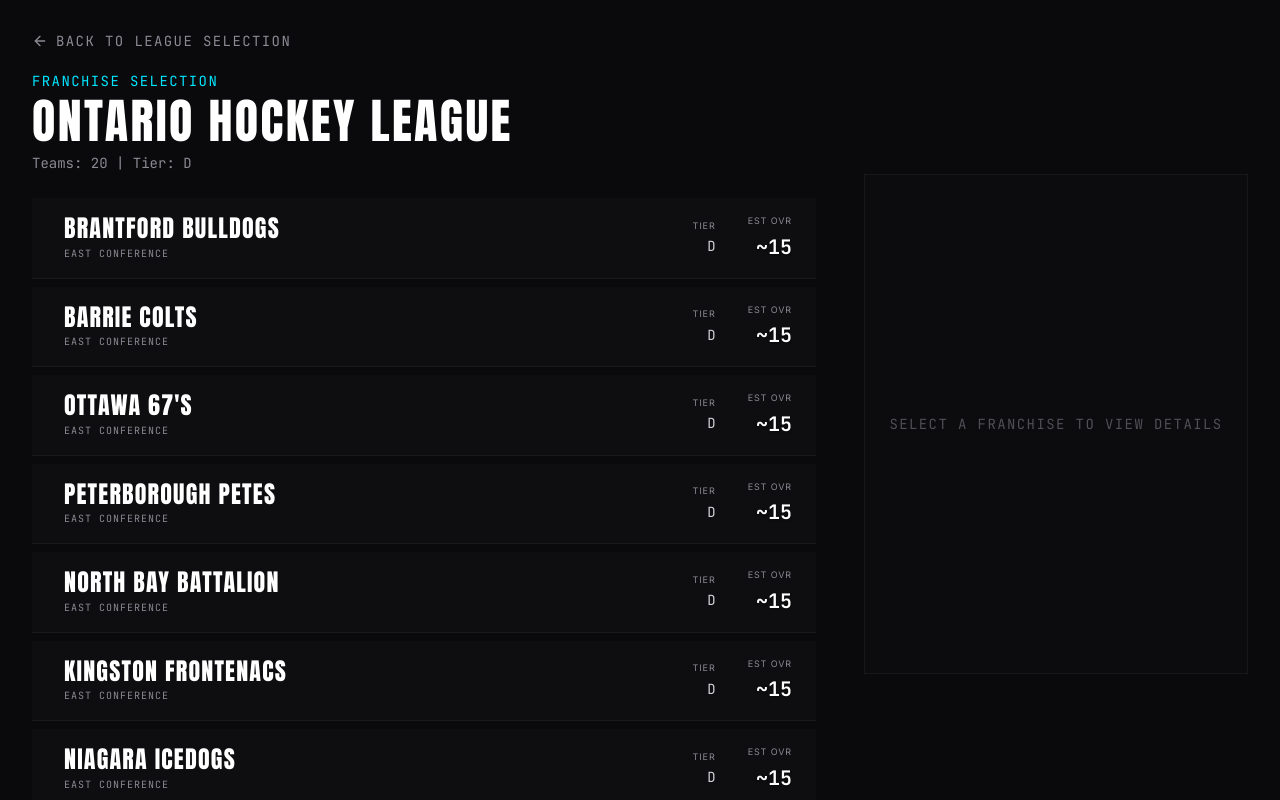
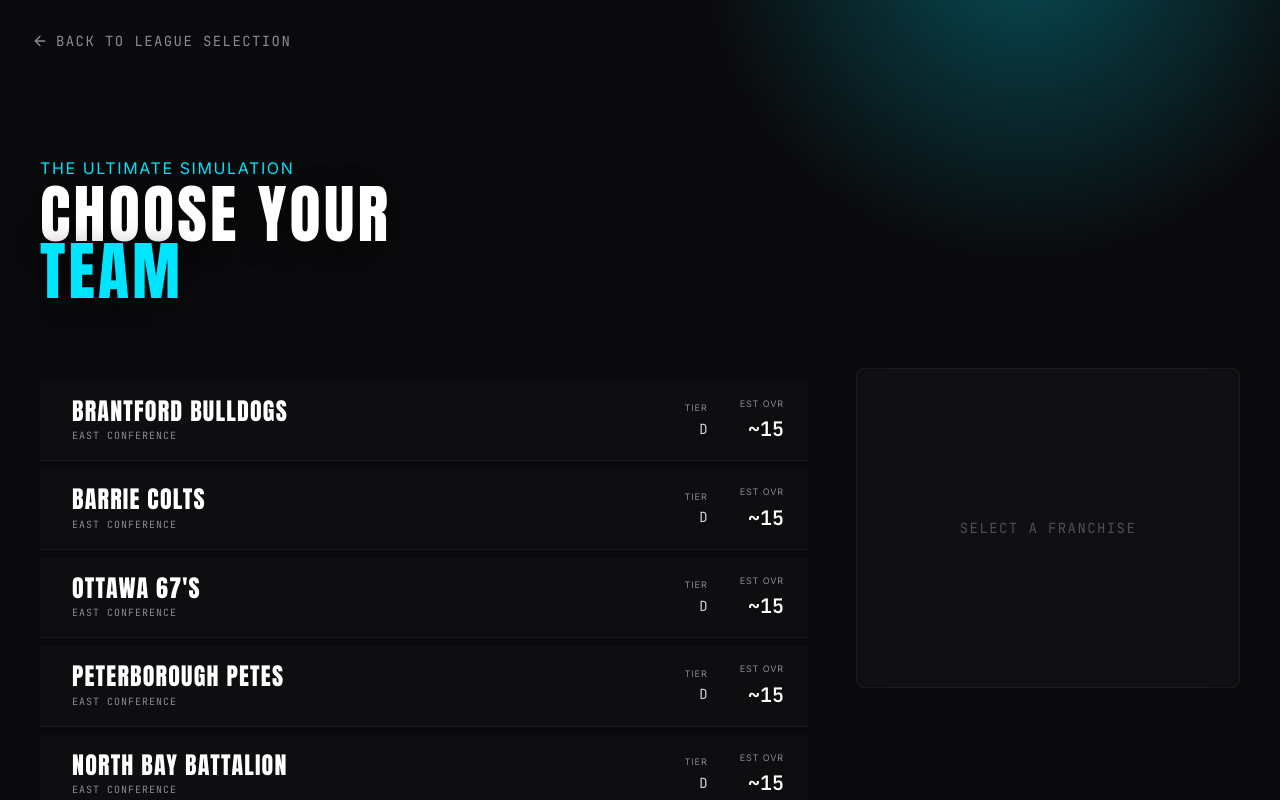
Before and after one commit to teixeiralucs/hockey-gm, a React (Vite) app: page /select-team in a window 1280 px wide. Shown: the top 800 px of the page. Built offline with nearby package versions, Linux system fonts and the light colour scheme; a web font is replaced by a local one.

Commit message:
refactor: sync select team layout with select league architecture

```diff
--- a/src/features/setup/SelectTeam.tsx
+++ b/src/features/setup/SelectTeam.tsx
@@ -27,25 +27,46 @@ export const SelectTeam: React.FC = () => {
   const allTeams = ohl.conferences.flatMap(c => c.divisions.flatMap(d => d.teams));
 
   return (
-    <div className="select-team-container">
-      {/* Botão de Voltar */}
-      <div style={{ display: 'flex', alignItems: 'center' }}>
-        <button onClick={() => navigate('/select-league')} className="back-btn">
+    <div className="main-menu-container" style={{ alignItems: 'flex-start' }}>
+      <div className="ice-glow"></div>
+
+      {/* Back Button */}
+      <div style={{ position: 'absolute', top: 32, left: 32, zIndex: 10 }}>
+        <button
+          onClick={() => navigate('/select-league')}
+          style={{
+            color: 'var(--color-text-secondary)',
+            fontFamily: 'var(--font-mono)',
+            fontSize: '0.875rem',
+            textTransform: 'uppercase',
+            letterSpacing: '0.1em',
+            cursor: 'pointer',
+            background: 'none',
+            border: 'none',
+            display: 'flex',
+            alignItems: 'center',
+            transition: 'color 0.15s ease-out'
+          }}
+          onMouseOver={(e) => e.currentTarget.style.color = 'var(--color-accent)'}
+          onMouseOut={(e) => e.currentTarget.style.color = 'var(--color-text-secondary)'}
+        >
           <ArrowLeft size={16} style={{ marginRight: '8px' }} />
           Back to League Selection
         </button>
       </div>
 
-      <div className="layout-asymmetric">
+      <div className="main-menu-content layout-asymmetric" style={{ alignItems: 'flex-start' }}>
         {/* Coluna Esquerda (Listagem) */}
-        <div className="team-list-col">
-          <header className="screen-header">
-            <h2 className="screen-eyebrow">Franchise Selection</h2>
-            <h1 className="screen-title">{ohl.name}</h1>
-            <p className="screen-stats">{t('menu.statsTeams')}: {allTeams.length} | Tier: {ohl.tier}</p>
+        <div className="menu-left" style={{ paddingBottom: '40px' }}>
+          <header className="game-header">
+            <h2 className="game-subtitle">The Ultimate Simulation</h2>
+            <h1 className="game-title font-display" style={{ fontSize: '4rem' }}>
+              Choose Your<br/>
+              <span style={{ color: 'var(--color-accent)' }}>Team</span>
+            </h1>
           </header>
 
-          <div className="team-list custom-scrollbar">
+          <div className="team-list custom-scrollbar" style={{ marginTop: 'var(--space-8)' }}>
             {allTeams.map(team => {
               const isSelected = selectedTeam?.id === team.id;
               return (
@@ -54,7 +75,6 @@ export const SelectTeam: React.FC = () => {
                   onClick={() => setSelectedTeam(team)}
                   className={`team-card ${isSelected ? 'selected' : ''}`}
                 >
-                  {/* Acento da cor do time */}
                   <div
                     className="team-card-accent"
                     style={{ backgroundColor: team.colors.primary }}
@@ -71,12 +91,12 @@ export const SelectTeam: React.FC = () => {
 
                   <div className="team-card-stats">
                     <div className="stat-block">
-                      <span className="stat-label">Tier</span>
-                      <span className="stat-value">D</span>
+                      <span className="stat-label" style={{ fontSize: '0.5625rem' }}>Tier</span>
+                      <span className="stat-value" style={{ fontSize: '0.875rem' }}>D</span>
                     </div>
                     <div className="stat-block">
-                      <span className="stat-label">EST OVR</span>
-                      <span className="stat-value highlight">~15</span>
+                      <span className="stat-label" style={{ fontSize: '0.5625rem' }}>EST OVR</span>
+                      <span className="stat-value highlight" style={{ fontSize: '1.25rem' }}>~15</span>
                     </div>
                   </div>
                 </div>
@@ -86,36 +106,63 @@ export const SelectTeam: React.FC = () => {
         </div>
 
         {/* Coluna Direita (Detalhes táticos) */}
-        <div className="team-details-col">
+        <div className="menu-right" style={{ position: 'sticky', top: '20vh' }}>
           {selectedTeam ? (
-            <div className="details-panel">
-              {/* Linha topo cor do time */}
-              <div className="details-accent-top" style={{ backgroundColor: selectedTeam.colors.primary }} />
+            <div className="glass-panel info-panel" style={{ position: 'relative', overflow: 'hidden' }}>
+              <div style={{ backgroundColor: selectedTeam.colors.primary, height: '4px', position: 'absolute', top: 0, left: 0, right: 0 }} />
 
-              <h2 className="details-title">{selectedTeam.name}</h2>
-              <h3 className="details-subtitle">{selectedTeam.city}</h3>
+              <div>
+                <h3 className="font-display info-title" style={{
+                  fontSize: '2.5rem',
+                  borderBottom: 'none',
+                  paddingBottom: 0,
+                  marginBottom: 'var(--space-2)',
+                  color: selectedTeam.colors.primary,
+                  textShadow: '0 2px 10px rgba(0,0,0,0.5)',
+                  lineHeight: '1.1'
+                }}>
+                  {selectedTeam.city} {selectedTeam.name}
+                </h3>
+                <div style={{ fontFamily: 'var(--font-mono)', fontSize: '0.875rem', color: 'var(--color-text-secondary)', marginBottom: 'var(--space-6)' }}>
+                  {selectedTeam.conference} Conference
+                </div>
 
-              <div className="details-info-list">
-                <div className="info-item">
-                  <Shield className="info-item-icon" size={18} />
-                  <span className="info-item-text">
-                    Primary: <span style={{ color: selectedTeam.colors.primary }}>{selectedTeam.colors.primary}</span>
-                  </span>
-                </div>
-                <div className="info-item">
-                  <Activity className="info-item-icon" size={18} />
-                  <span className="info-item-text">Conference: {selectedTeam.conference}</span>
+                <div className="info-stats" style={{ marginTop: 'var(--space-6)', gap: 'var(--space-8)' }}>
+                  <div className="stat">
+                    <span className="stat-value font-display" style={{ fontSize: '2.5rem' }}>~15</span>
+                    <span className="stat-label" style={{ fontSize: '0.75rem' }}>Est OVR</span>
+                  </div>
+                  <div className="stat">
+                    <span className="stat-value font-display" style={{ fontSize: '2.5rem' }}>D</span>
+                    <span className="stat-label" style={{ fontSize: '0.75rem' }}>Tier</span>
+                  </div>
                 </div>
               </div>
 
-              <button onClick={handleStart} className="sign-btn">
+              <button
+                onClick={handleStart}
+                className="action-btn"
+                style={{
+                  marginTop: 'var(--space-8)',
+                  width: '100%',
+                  justifyContent: 'space-between',
+                  backgroundColor: selectedTeam.colors.primary,
+                  color: '#fff',
+                  border: 'none',
+                  padding: 'var(--space-4) var(--space-6)'
+                }}
+                onMouseOver={(e) => e.currentTarget.style.filter = 'brightness(1.2)'}
+                onMouseOut={(e) => e.currentTarget.style.filter = 'brightness(1)'}
+              >
                 Sign Contract
                 <ChevronRight size={24} />
               </button>
             </div>
           ) : (
-            <div className="empty-panel">
-              <span className="empty-text">Select a franchise to view details</span>
+            <div className="glass-panel info-panel" style={{ alignItems: 'center', justifyContent: 'center' }}>
+              <span style={{ fontFamily: 'var(--font-mono)', color: 'var(--color-text-muted)', fontSize: '0.875rem', textTransform: 'uppercase', letterSpacing: '0.1em' }}>
+                Select a franchise
+              </span>
             </div>
           )}
         </div>
```
